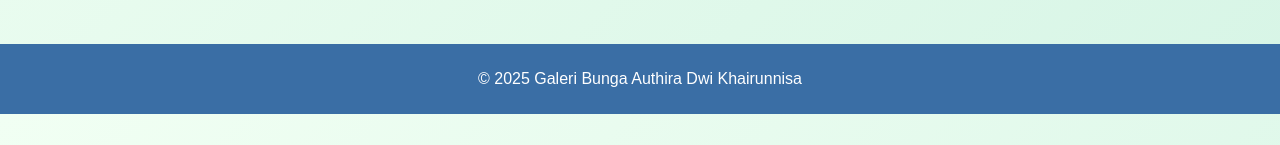
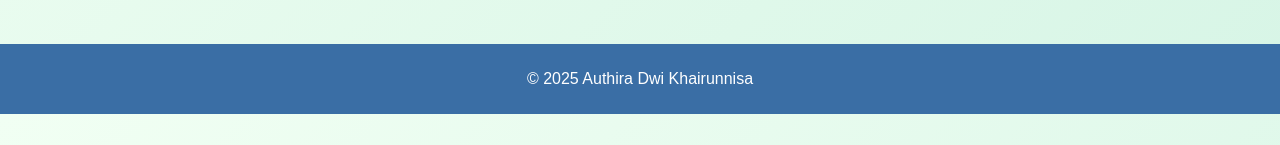
Before and after one commit to otiraaahdwiii-collab/faunauthira, a plain HTML site: page form.html in a window 1280 px wide. Shown: the part 652-797 px from the top of the page. Drawn offline with Linux system fonts and the light colour scheme.

Commit message:
form.html update

```diff
--- a/form.html
+++ b/form.html
@@ -42,7 +42,7 @@
     </section>
 
     <footer>
-        <p>&copy; 2025 Galeri Bunga Authira Dwi Khairunnisa</p>
+        <p>&copy; 2025 Authira Dwi Khairunnisa</p>
     </footer>
 
     <script src="form.js"></script>
```
